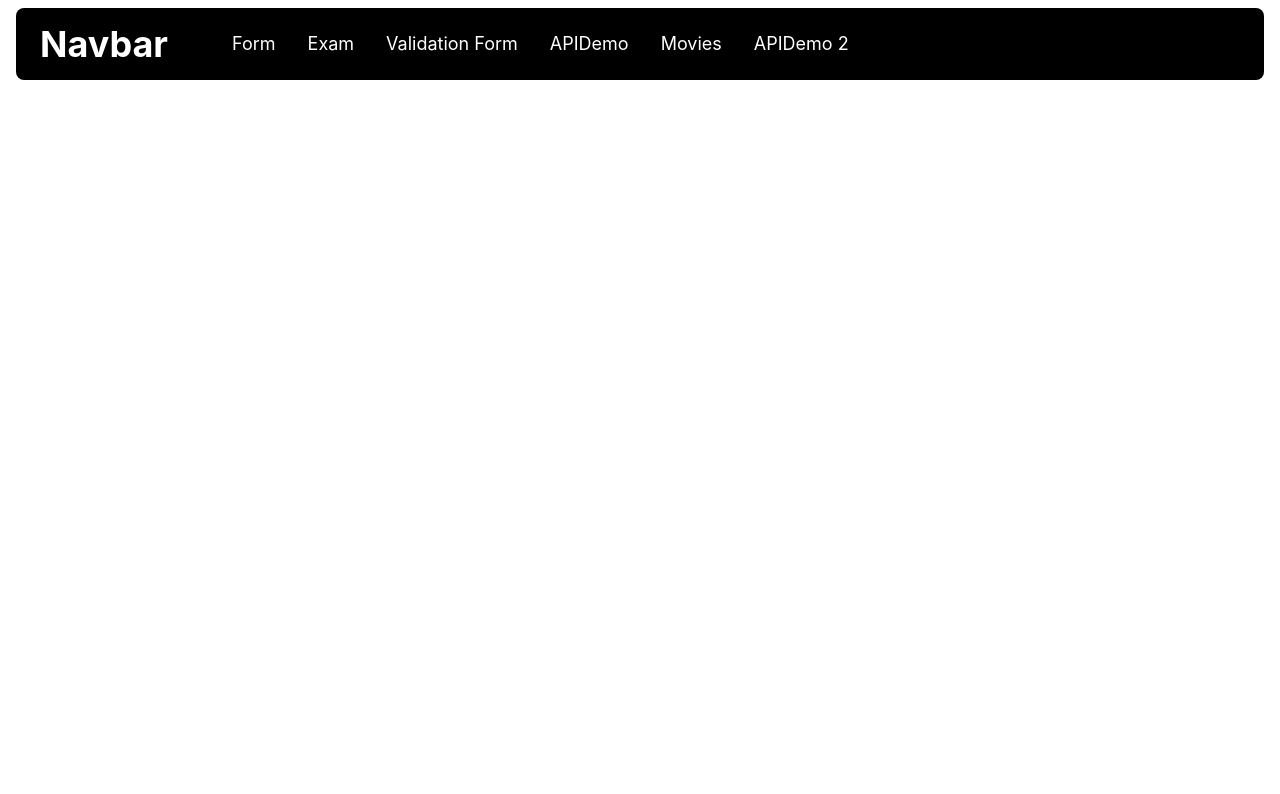
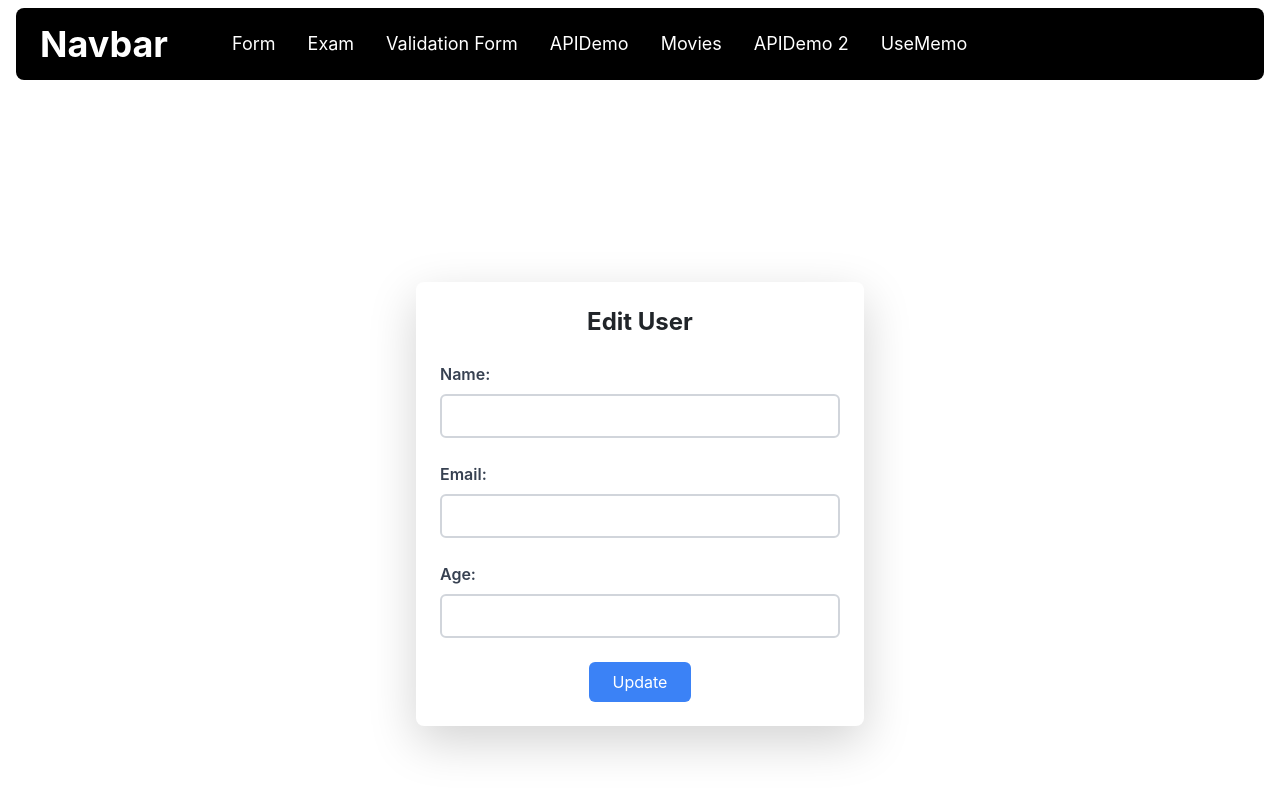
Before and after one commit to Riddh2003/MERN_Projects, a React (Create React App) app in the folder homework/: page /navbar/edituser/1 in a window 1280 px wide. Shown: the top 794 px of the page. Built offline with nearby package versions, Linux system fonts and the light colour scheme; no server answers.

Commit message:
useMemo and usenavigate hook work

```diff
--- a/homework/package.json
+++ b/homework/package.json
@@ -19,6 +19,7 @@
     "react-scripts": "^5.0.1",
     "react-toastify": "^11.0.3",
     "styled-components": "^6.1.14",
+    "use-memo-one": "^1.1.3",
     "web-vitals": "^2.1.4"
   },
   "scripts": {
--- a/homework/src/App.js
+++ b/homework/src/App.js
@@ -7,6 +7,8 @@ import { APIDemo } from "./components/apis/APIDemo";
 import { MovieCards } from "./components/apis/MovieCards";
 import { Imdb } from "./components/apis/Imdb";
 import { APIDemo2 } from "./components/apis/APIDemo2";
+import { UseMemo } from "./components/apis/UseMemo.jsx";
+import { EditUser } from "./components/apis/EditUser.jsx";
 
 function App() {
     return (
@@ -21,6 +23,8 @@ function App() {
                     <Route path="/navbar/movies" element={<MovieCards />} ></Route>
                     <Route path="/navbar/movies/moivedetails/:id" element={<Imdb />} ></Route>
                     <Route path="/navbar/apidemo2" element={<APIDemo2 />} ></Route>
+                    <Route path="/navbar/useMemo" element={<UseMemo />}></Route>
+                    <Route path="/navbar/edituser/:id" element={<EditUser />}></Route>
                 </Routes>
             </div>
         </div>
--- a/homework/src/components/Navbar.jsx
+++ b/homework/src/components/Navbar.jsx
@@ -41,6 +41,9 @@ export const Navbar = () => {
                   APIDemo 2
                 </Link>
               </li>
+              <li>
+                <Link className="hover:text-blue-400 transition-all duration-300 transform hover:scale-105" to="/navbar/usememo">UseMemo</Link>
+              </li>
             </ul>
           </div>
         </div>
--- a/homework/src/components/ValidationForm.jsx
+++ b/homework/src/components/ValidationForm.jsx
@@ -2,7 +2,7 @@ import React, { useState } from 'react';
 import { useForm } from 'react-hook-form';
 
 export const ValidationForm = () => {
-    const { register, handleSubmit, formState: { errors, isValid }, watch } = useForm({ mode: 'onChange' });
+    const { register, handleSubmit, formState: { errors }, watch } = useForm({ mode: 'onChange' });
     const [userData, setUserData] = useState();
     const [isSubmited, setIsSubmited] = useState(false);
     const [selectedCountry, setSelectedCountry] = useState('');
--- a/homework/src/components/apis/APIDemo.jsx
+++ b/homework/src/components/apis/APIDemo.jsx
@@ -2,6 +2,7 @@ import React, { useEffect, useState } from 'react';
 import axios from 'axios';
 import { Button, Modal } from 'react-bootstrap';
 import Loader from '../Loader';  // Import your custom Loader component
+import { Link } from 'react-router-dom';
 
 export const APIDemo = () => {
     const [userData, setUserData] = useState([]);
@@ -47,13 +48,6 @@ export const APIDemo = () => {
     return (
         <div className="min-h-screen flex flex-col items-center justify-center p-4">
             <h1 className="text-3xl font-bold mb-6">API DEMO</h1>
-            {/* <button
-                className="bg-blue-500 text-white px-4 py-2 rounded mb-6 hover:bg-blue-600 transition duration-300"
-                onClick={() => { apicall() }}
-                disabled={loading} // Disable button while loading
-            >
-                {loading ? <Loader /> : "Get"}
-            </button> */}
             <table className="min-w-full bg-gray-200 rounded-lg shadow-md">
                 <thead>
                     <tr className="bg-gray-400 text-left">
@@ -86,6 +80,9 @@ export const APIDemo = () => {
                                 >
                                     {loading ? <Loader /> : "Delete"}
                                 </Button>
+                                <Link to={`/navbar/edituser/${user._id}`} className='bg-green-500 p-2 text-white rounded'>
+                                    {loading ? <Loader /> : "Update"}
+                                </Link>
                             </td>
                         </tr>
                     ))}
@@ -105,6 +102,7 @@ export const APIDemo = () => {
                     </Button>
                 </Modal.Footer>
             </Modal>
+            {loading && <Loader />} {/* Show loader at the bottom of the page */}
         </div>
     );
 };
--- /dev/null
+++ b/homework/src/components/apis/EditUser.jsx
@@ -0,0 +1,69 @@
+import axios from 'axios';
+import { useState } from 'react';
+import { useForm } from 'react-hook-form';
+import { useParams } from 'react-router-dom';
+import { useNavigate } from 'react-router-dom';
+import Loader from '../Loader';
+
+export const EditUser = () => {
+    const [loading, setLoading] = useState(false);
+    const id = useParams().id;
+    const { register, handleSubmit } = useForm({
+        defaultValues: async () => {
+            const res = await axios.get("https://node5.onrender.com/user/user/" + id);
+            return res.data.data;
+        }
+    });
+
+    const navigate = useNavigate();
+    const Submithandler = async (data) => {
+        console.log(data);
+        delete data._id;
+        setLoading(true);
+        try {
+            const res = await axios.put("https://node5.onrender.com/user/user/" + id, data);
+            console.log(res);
+            loading && <Loader />
+            navigate("/navbar/apidemo");
+        } catch (e) {
+            alert("error while update data...")
+        }
+    };
+
+    return (
+        <div className="min-h-screen flex items-center justify-center p-4">
+            <form onSubmit={handleSubmit(Submithandler)} className="bg-white rounded-lg w-full max-w-md p-6 shadow-lg">
+                <h1 className="text-2xl font-bold mb-4 text-center">Edit User</h1>
+                <div className="mb-4">
+                    <label className="block text-gray-700 font-semibold mb-2">Name:</label>
+                    <input
+                        type="text"
+                        {...register('name')}
+                        className="border-2 border-gray-300 rounded w-full p-2 focus:outline-none focus:ring-2 focus:ring-blue-500"
+                    />
+                </div>
+                <div className="mb-4">
+                    <label className="block text-gray-700 font-semibold mb-2">Email:</label>
+                    <input
+                        type="email"
+                        {...register('email')}
+                        className="border-2 border-gray-300 rounded w-full p-2 focus:outline-none focus:ring-2 focus:ring-blue-500"
+                    />
+                </div>
+                <div className="mb-4">
+                    <label className="block text-gray-700 font-semibold mb-2">Age:</label>
+                    <input
+                        type="number"
+                        {...register('age')}
+                        className="border-2 border-gray-300 rounded w-full p-2 focus:outline-none focus:ring-2 focus:ring-blue-500"
+                    />
+                </div>
+                <div className="flex justify-center">
+                    <button type="submit" className="bg-blue-500 text-white px-4 py-2 rounded hover:bg-blue-600 transition duration-300">
+                        Update
+                    </button>
+                </div>
+            </form>
+        </div>
+    );
+};
--- /dev/null
+++ b/homework/src/components/apis/UseMemo.jsx
@@ -0,0 +1,26 @@
+import { useState, useMemo } from "react";
+
+export const UseMemo = () => {
+    const [count, setCount] = useState(0);
+    const [number, setNumber] = useState(10);
+
+    // Memoizing the expensive computation
+    const expensiveValue = useMemo(() => computeExpensiveValue(number), [number]);
+
+    return (
+        <div>
+            <h2 className="text-xl mb-2">Expensive Computation Result: {expensiveValue}</h2>
+            <button className="bg-blue-400 rounded p-2 mr-2" onClick={() => setCount(count + 1)}>Increment Count ({count})</button>
+            <button className="bg-blue-400 rounded p-2" onClick={() => setNumber(number + 1)}>Change Number ({number})</button>
+        </div>
+    );
+};
+
+function computeExpensiveValue(num) {
+    console.log("Running expensive computation...");
+    let result = 0;
+    for (let i = 0; i < 1000000000; i++) {
+        result += num;
+    }
+    return result;
+}
```
Also changed, not shown: 1 other file (tests, documents, lock files or other folders).
